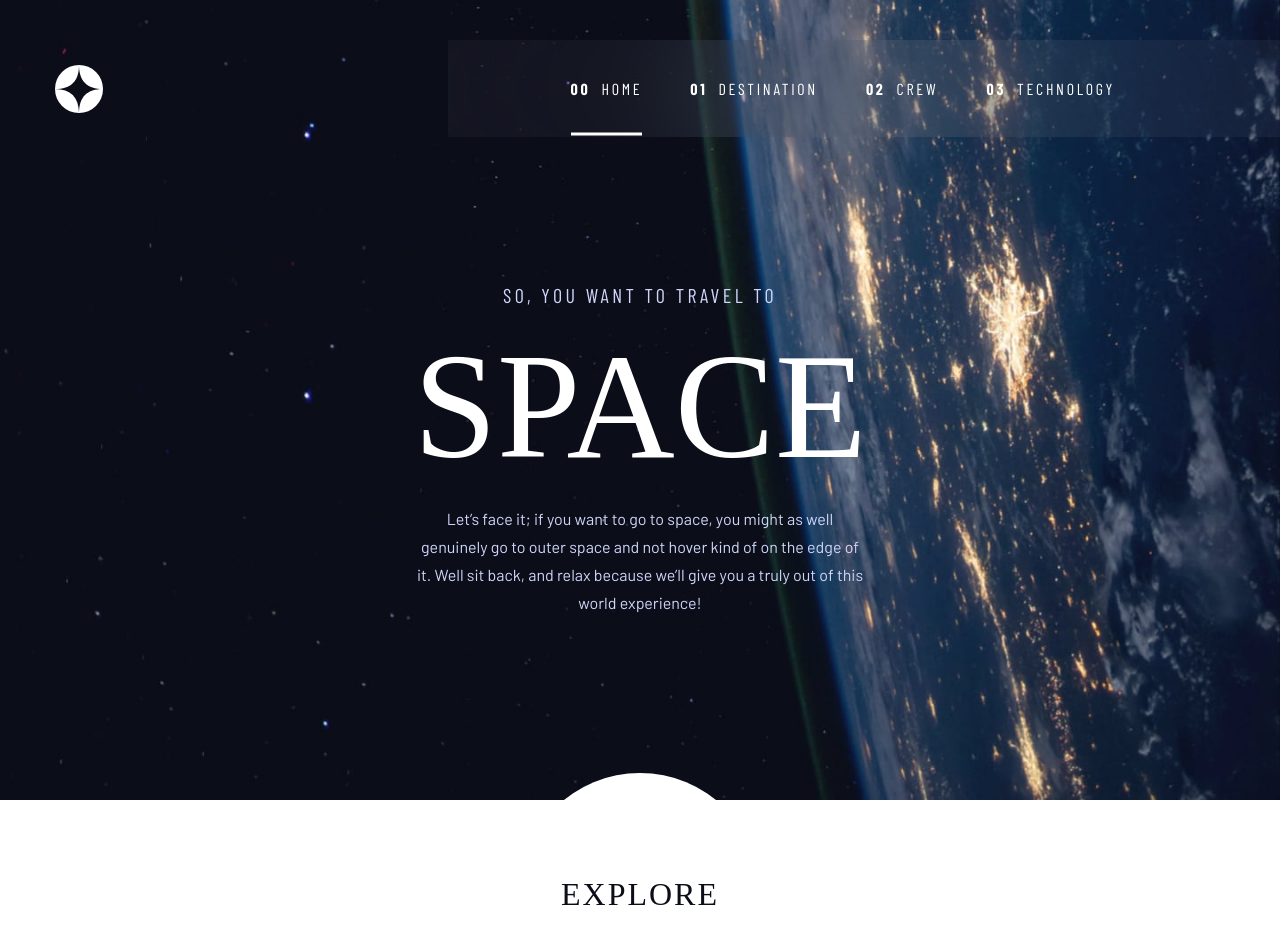
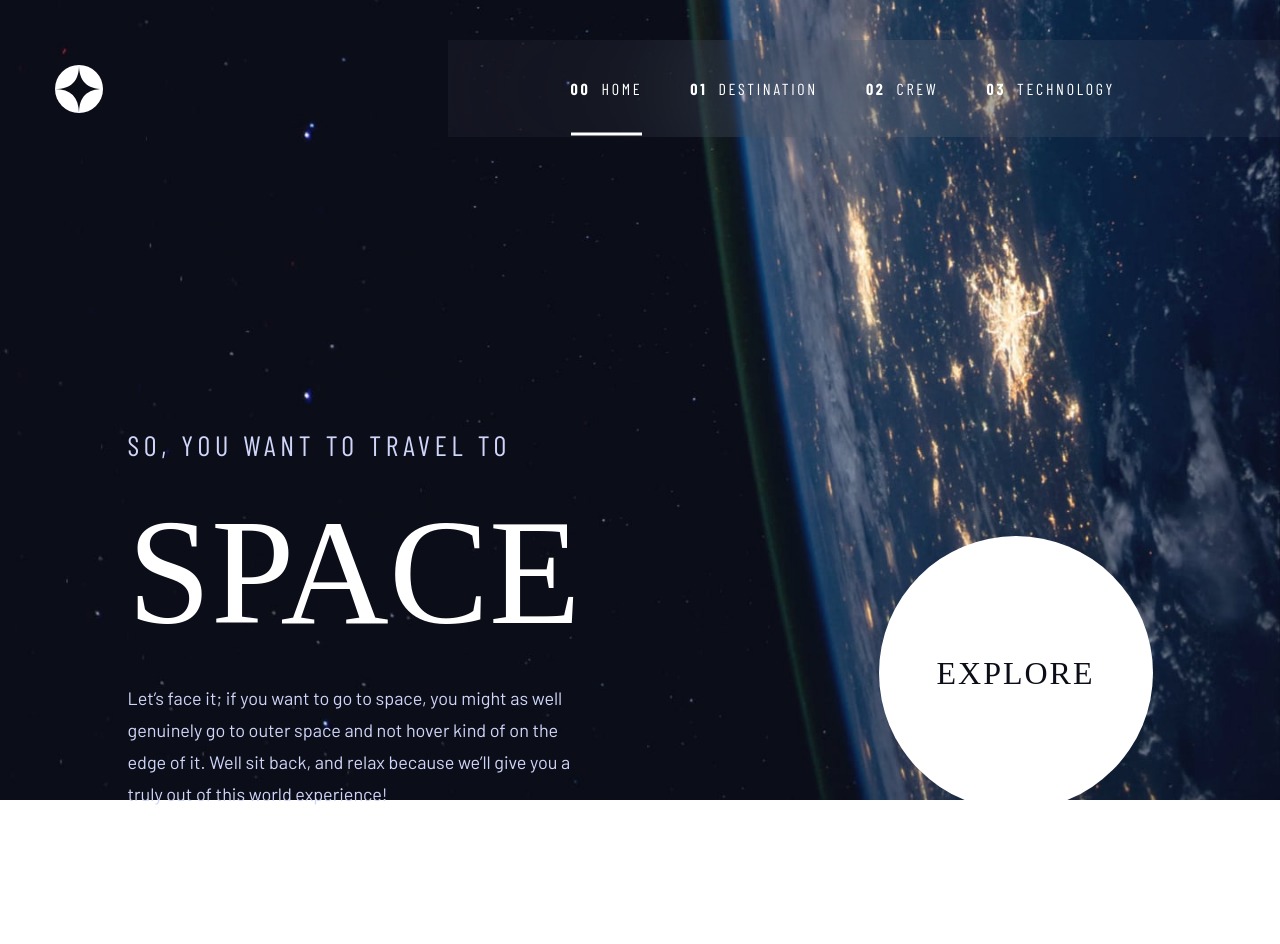
Before and after one commit to AmirhosseinHashemi/Space-Tourism, a React (Vite) app: page /home in a window 1280 px wide. Shown: the top 944 px of the page. Built offline with nearby package versions, Linux system fonts and the light colour scheme; a web font is replaced by a local one.

Commit message:
make Home page responsive - desktop

```diff
--- a/src/components/ExploreButton.jsx
+++ b/src/components/ExploreButton.jsx
@@ -20,6 +20,11 @@ const StyledExploreButton = styled.button`
     font-size: var(--fs-lg);
     letter-spacing: 0.2rem;
   }
+
+  @media only screen and (min-width: 1024px) {
+    width: 27.4rem;
+    height: 27.4rem;
+  }
 `;
 
 function ExploreButton() {
--- a/src/components/HomeContent.jsx
+++ b/src/components/HomeContent.jsx
@@ -45,6 +45,26 @@ const StyledHomeContent = styled.article`
       line-height: 2.8rem;
     }
   }
+
+  @media only screen and (min-width: 1024px) {
+    align-items: flex-start;
+    text-align: left;
+
+    p:first-child {
+      font-size: var(--fs-md);
+      letter-spacing: 0.472rem;
+    }
+
+    h2 {
+      font-size: var(--fs-3xl);
+      line-height: normal;
+    }
+
+    p:last-child {
+      font-size: 1.8rem;
+      line-height: 3.2rem;
+    }
+  }
 `;
 
 function HomeContent() {
--- a/src/pages/Home.jsx
+++ b/src/pages/Home.jsx
@@ -15,6 +15,13 @@ const StyledHome = styled.div`
   @media only screen and (min-width: 768px) {
     padding-block: 10.6rem 9rem;
     gap: 15.6rem;
+  }
+
+  @media only screen and (min-width: 1024px) {
+    flex-direction: row;
+    justify-content: space-around;
+    align-items: flex-end;
+    padding-block: 25.1rem 13.1rem;
   }
 `;
 
```
